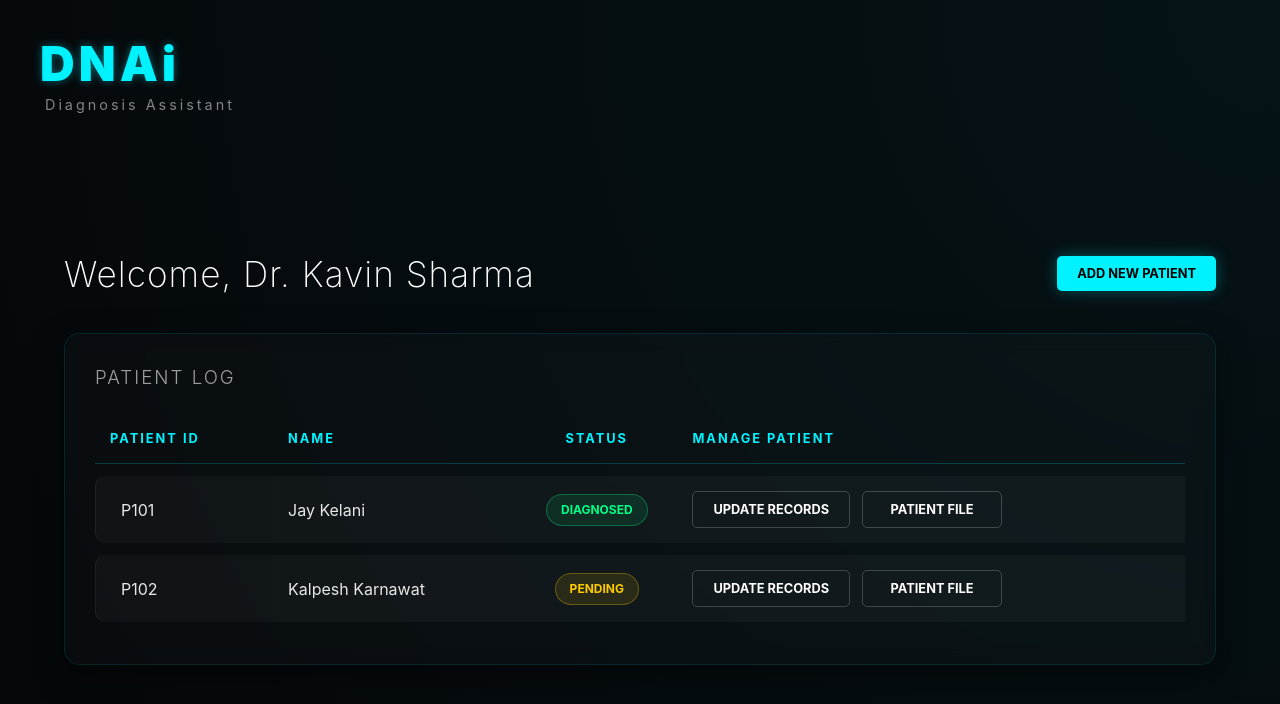
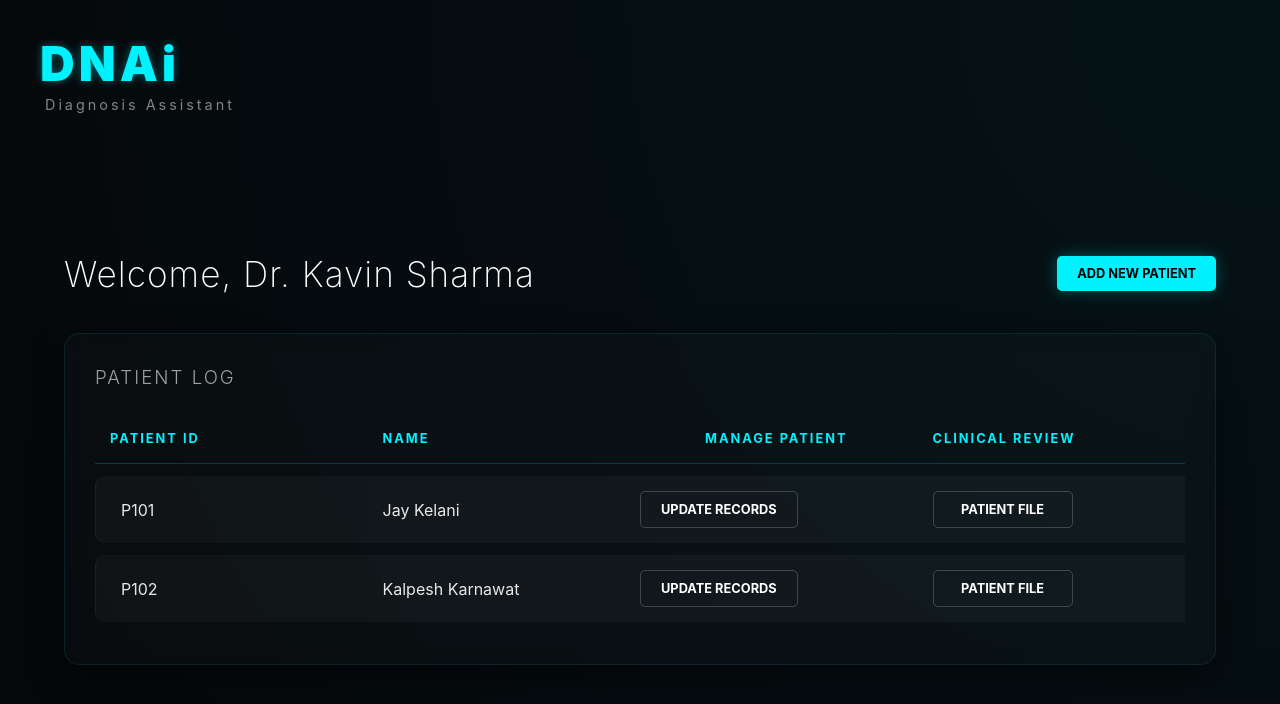
Before and after one commit to kalpeshkarnawat19/DNAi-frontend, a React (Vite) app: page /Dashboard in a window 1280 px wide. Shown: the top 704 px of the page. Built offline with nearby package versions, Linux system fonts and the light colour scheme.

Commit message:
Dashboard changes

```diff
--- a/src/css/dashboard.css
+++ b/src/css/dashboard.css
@@ -53,9 +53,11 @@
 
 .patient-table {
   width: 100%;
+  table-layout: fixed;
   border-collapse: separate;
   border-spacing: 0 12px;
 }
+
 
 .patient-table th {
   text-align: left;
@@ -106,27 +108,6 @@
   margin: 0;
 }
 
-.status {
-  padding: 6px 14px;
-  border-radius: 20px;
-  font-size: 0.75rem;
-  font-weight: bold;
-  text-transform: uppercase;
-  display: inline-block;
-}
-
-.status.diagnosed {
-  background: rgba(0, 255, 136, 0.1);
-  color: #00ff88;
-  border: 1px solid rgba(0, 255, 136, 0.3);
-}
-
-.status.pending {
-  background: rgba(255, 204, 0, 0.1);
-  color: #ffcc00;
-  border: 1px solid rgba(255, 204, 0, 0.3);
-}
-
 .glow-button.small {
   padding: 10px 20px;
   font-size: 0.8rem;
--- a/src/css/newpatient.css
+++ b/src/css/newpatient.css
@@ -21,12 +21,12 @@ html {
   background-color: var(--bg-primary);
   width: 100%;
   height: 100%;
+  overflow-y: auto;
   font-family: 'Outfit', sans-serif;
 }
 
 .add-patient-page {
   width: 100vw;
-  min-height: 100vh;
   background: var(--bg-primary);
   display: flex;
   justify-content: center;
@@ -52,7 +52,7 @@ html {
   letter-spacing: 2px;
 }
 
-/* The Form Card */
+
 .form-card {
   background: var(--bg-secondary);
   border: 1px solid var(--border-color);
@@ -66,7 +66,6 @@ html {
   overflow-y: auto;
 }
 
-/* Row 1: 3 Inputs */
 .form-row {
   display: flex;
   gap: 20px;
--- a/src/pages/Dashboard.jsx
+++ b/src/pages/Dashboard.jsx
@@ -7,8 +7,8 @@ function DoctorDashboard() {
 
   // Mock data for the patient log
   const [patients] = useState([
-    { id: 'P101', name: 'Jay Kelani', status: 'Diagnosed' },
-    { id: 'P102', name: 'Kalpesh Karnawat', status: 'Pending' },
+    { id: 'P101', name: 'Jay Kelani' },
+    { id: 'P102', name: 'Kalpesh Karnawat' },
   ]);
 
   return (
@@ -38,8 +38,8 @@ function DoctorDashboard() {
               <tr>
                 <th>Patient ID</th>
                 <th>Name</th>
-                <th>Status</th>
                 <th>Manage Patient</th>
+                <th>Clinical Review</th>
               </tr>
             </thead>
             <tbody>
@@ -47,26 +47,20 @@ function DoctorDashboard() {
                 <tr key={p.id}>
                   <td>{p.id}</td>
                   <td>{p.name}</td>
-                  <td>
-                    <span className={`status ${p.status.toLowerCase()}`}>
-                      {p.status}
-                    </span>
-                  </td>
 
-                  <td>
-                    <div className="action-group">
+                   <td className="action-cell">
                     <button
                       className="glow-button small secondary"
                       onClick={() => navigate("/UpdateRecords")}
                     >
                       Update Records
                     </button>
-                      <button
-                        className="glow-button small secondary"
-                      >
+                  </td>
+
+                  <td className="action-cell">
+                    <button className="glow-button small secondary">
                     Patient File
                     </button>
-                    </div>
                   </td>
                 </tr>
               ))}
--- a/src/pages/NewPatient.jsx
+++ b/src/pages/NewPatient.jsx
@@ -104,7 +104,7 @@ export default function AddPatient() {
               <input
                 value={patientName}
                 onChange={(e) => setPatientName(e.target.value)}
-                placeholder="Full name"
+                placeholder="Age in years"
               />
             </div>
           </div>
```
Lines whose indentation alone changed are shown as unchanged.
